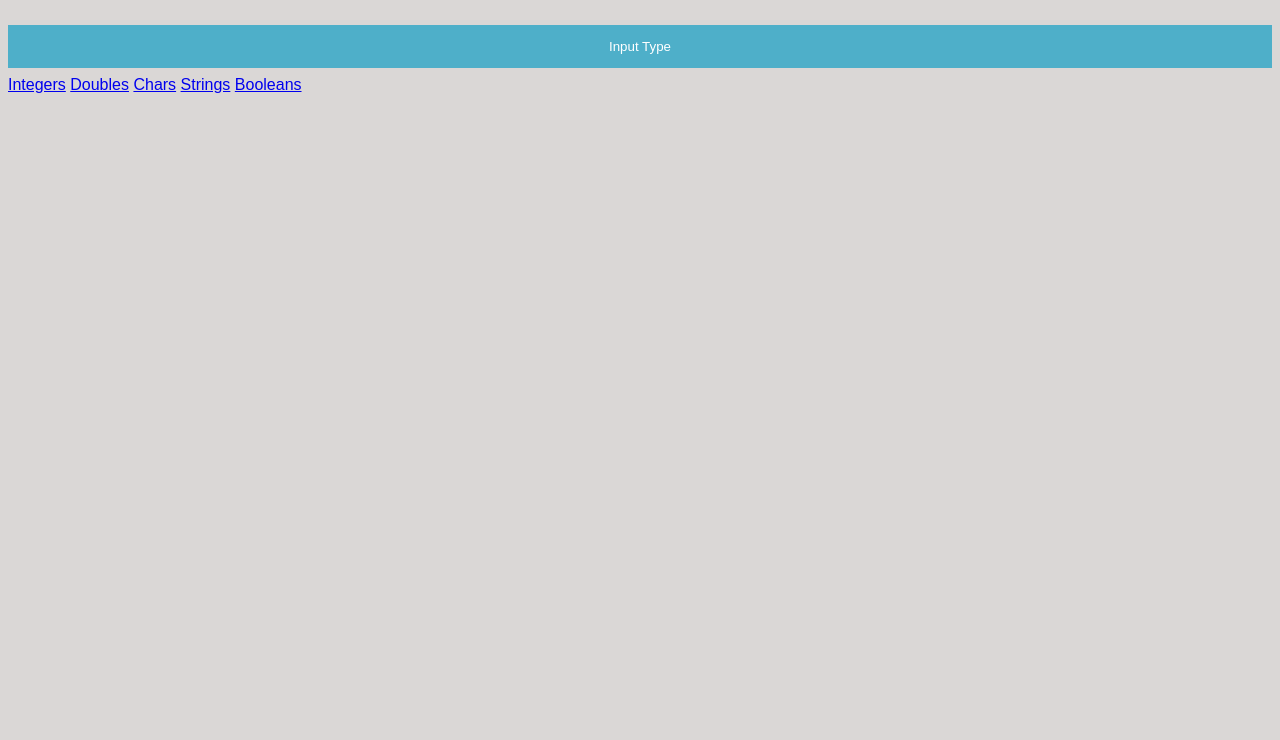
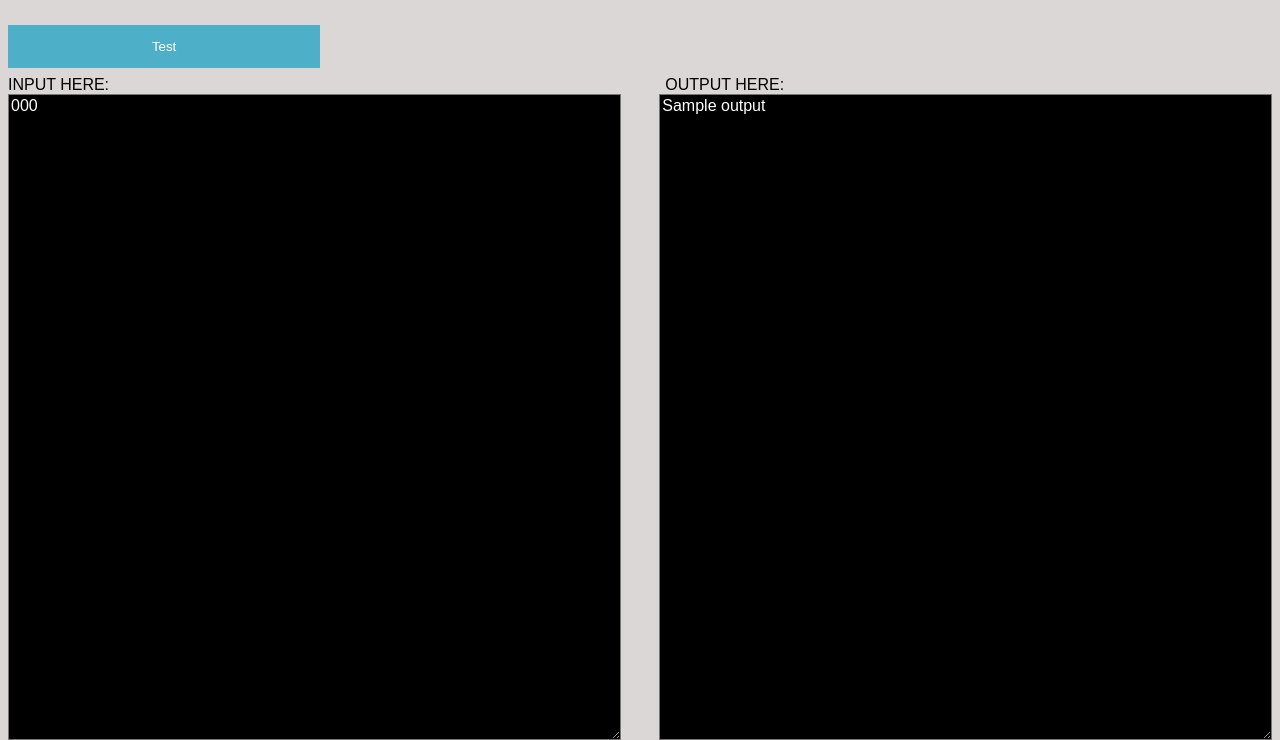
Before and after one commit to LongwoodFooBar/SeniorSeminarProject, a Flask app: template templates/testCases.html in a window 1280 px wide. Shown: the part 101-841 px from the top of the page. Before the commit the page ends 194 px from the top, so only its background shows below. Run offline with Flask 2, Linux system fonts and the light colour scheme; the template is opened without the code that fills it: most values are stand-ins (such as "Sample title", 1, 10 or a date in 2020).

Commit message:
new test page

```diff
--- a/templates/testCases.html
+++ b/templates/testCases.html
@@ -1,11 +1,12 @@
 <!DOCTYPE html>
-<!-- Tyler Zamora-Carden -->
+<!-- Heather Switzer -->
 <html>
 	<head>
-        <title>C++ Test Cases</title>
+		<title>C++ Sandbox</title>
 		<meta name="viewport" content="width=device-width, initial-scale=1">
 		<link rel="stylesheet" type="text/css" href="{{url_for('static', filename='styles.css')}}">
 		<link rel="shortcut icon" href="{{url_for('static', filename='favicon.ico')}}">
+
 	</head>
 	<body>
 		<div>
@@ -23,15 +24,40 @@
 			<p id="nav-logged">Logged in as: {{user}}</p>
 		</div>
 
-		<div class="dropdown">
-			<button class="dropbtn">Input Type</button>
-			<div class="dropdown-content">
-				<a href="#">Integers</a>
-				<a href="#">Doubles</a>
-				<a href="#">Chars</a>
-				<a href="#">Strings</a>
-				<a href="#">Booleans</a>
+		<form method="POST">
+
+			<div>
+				<button type="submit" name="sandbox" value="test" style="width:24.7%">Test</button></a>
 			</div>
+			<div style="float:left;width:48%; height=5vw">
+				INPUT HERE:
 			</div>
 
+			<div style="float:right;width:48%; height=5vw">
+				OUTPUT HERE:
+			</div>
+			<br>
+			<div>
+				<textarea type="text" id="code" name="code" style="font-family:Arial; font-size:12pt; width:48%; height:50vw; float:left;background-color:black;color:white">{{code}}</textarea>
+			</div>
+
+			<div>
+				<textarea type="text" name="output" id="output" style="font-family:Arial; font-size:12pt; width:48%; height:50vw; float:right;background-color:black;color:white">{{output}}</textarea>
+			</div>
+		</form>
+		<script type="text/javascript">
+		var textareas = document.getElementById('code');
+		//textareas.value = "HELLO, WORLD!";
+			textareas.onkeydown = function(e){
+				if(e.keyCode==9 || e.which==9){
+					e.preventDefault();
+					var s = this.selectionStart;
+					this.value = this.value.substring(0,this.selectionStart) + "\t" + this.value.substring(this.selectionEnd);
+					this.selectionEnd = s+1;
+				}
+			}
+
+</script>
+
+		</body>
 </html>
```
Lines whose indentation alone changed are shown as unchanged.
